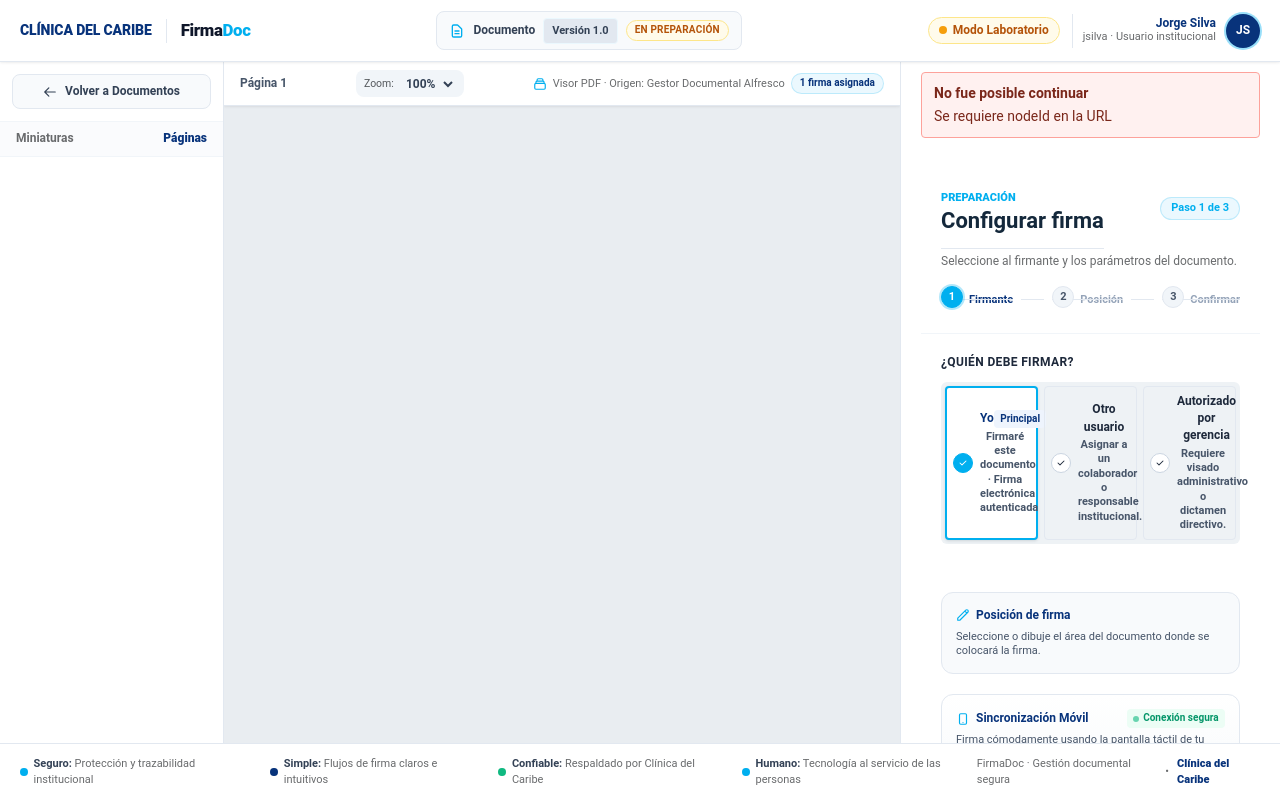
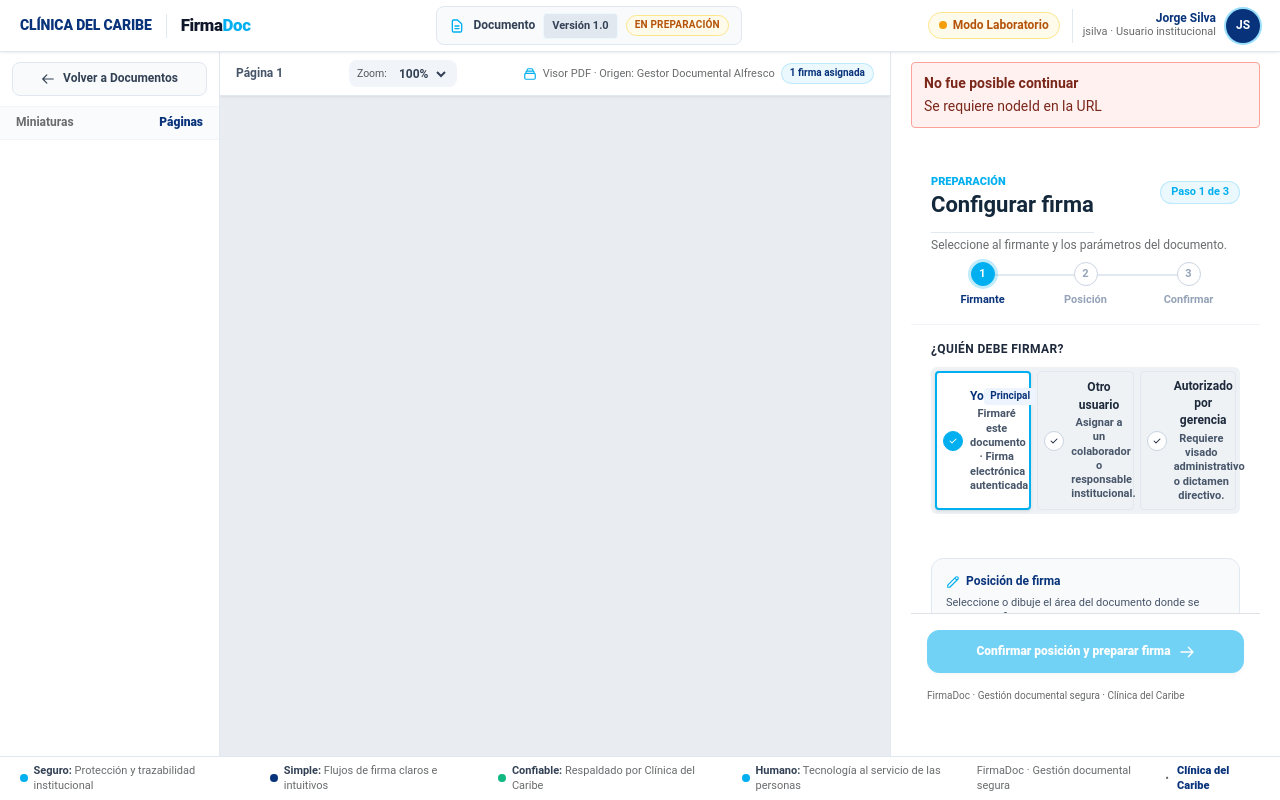
Before and after one commit to GamaYuto/firmadoc, a Python web app: template frontend/templates/iniciar.html in a window 1280 px wide. Run offline with Jinja, Linux system fonts and the light colour scheme; the template is opened without the code that fills it, so the values that code supplies are empty.

Commit message:
style(ui): fix footer overlay, stepper connectors and thumbnail layout in firmadoc-theme.css

```diff
--- a/frontend/static/css/firmadoc-theme.css
+++ b/frontend/static/css/firmadoc-theme.css
@@ -84,16 +84,18 @@ html, body {
 .app-header {
   background: var(--cdc-white);
   border-bottom: 1px solid var(--cdc-slate-200);
-  padding: 0.625rem 1.25rem;
-  min-height: 3.875rem;
+  padding: 0.375rem 1.25rem;
+  min-height: 3.25rem;
+  height: 3.25rem;
   display: flex;
   align-items: center;
   justify-content: space-between;
   gap: 1rem;
-  position: sticky;
-  top: 0;
+  position: relative;
   z-index: 40;
   box-shadow: var(--cdc-shadow-subtle);
+  flex-shrink: 0;
+  box-sizing: border-box;
 }
 
 .brand-block {
@@ -280,13 +282,27 @@ html, body {
   box-shadow: 0 0 0 2px rgba(0, 175, 239, 0.4);
 }
 
+/* Layout operacional de pantalla completa */
+.operational-body {
+  height: 100vh;
+  min-height: 100vh;
+  max-height: 100vh;
+  display: flex;
+  flex-direction: column;
+  overflow: hidden;
+  margin: 0;
+  padding: 0;
+}
+
 /* ==========================================================================
    SHELL DE 3 COLUMNAS STITCH
    ========================================================================== */
 .app-shell {
   display: grid;
-  grid-template-columns: 224px minmax(0, 1fr) minmax(340px, 380px);
-  height: calc(100vh - 3.875rem);
+  grid-template-columns: 220px minmax(0, 1fr) minmax(340px, 390px);
+  flex: 1 1 0%;
+  min-height: 0;
+  height: auto;
   overflow: hidden;
   background-color: var(--cdc-slate-100);
 }
@@ -300,11 +316,13 @@ html, body {
   padding: 0;
   overflow: hidden;
   height: 100%;
+  min-height: 0;
 }
 
 .sidebar-return-area {
-  padding: 0.75rem;
+  padding: 0.625rem 0.75rem;
   border-bottom: 1px solid var(--cdc-slate-100);
+  flex-shrink: 0;
 }
 
 .btn-return {
@@ -313,7 +331,7 @@ html, body {
   align-items: center;
   justify-content: center;
   gap: 0.5rem;
-  padding: 0.5rem 0.75rem;
+  padding: 0.45rem 0.75rem;
   font-size: 0.75rem;
   font-weight: 700;
   color: var(--cdc-slate-700);
@@ -332,7 +350,7 @@ html, body {
 }
 
 .sidebar-title-bar {
-  padding: 0.5rem 1rem;
+  padding: 0.45rem 1rem;
   display: flex;
   align-items: center;
   justify-content: space-between;
@@ -341,6 +359,7 @@ html, body {
   color: var(--cdc-gray);
   background: rgba(248, 250, 252, 0.7);
   border-bottom: 1px solid var(--cdc-slate-100);
+  flex-shrink: 0;
 }
 
 .sidebar-page-count {
@@ -348,8 +367,10 @@ html, body {
   font-weight: 800;
 }
 
-.sidebar-thumbs-container {
-  flex: 1;
+.sidebar-thumbs-container,
+.sidebar #thumbs {
+  flex: 1 1 0%;
+  min-height: 0;
   overflow-y: auto;
   padding: 0.75rem;
   display: flex;
@@ -561,13 +608,15 @@ html, body {
   border-left: 1px solid var(--cdc-slate-200);
   display: flex;
   flex-direction: column;
-  overflow-y: auto;
+  overflow: hidden;
   height: 100%;
+  min-height: 0;
 }
 
 .wizard-header {
-  padding: 1.25rem;
+  padding: 0.875rem 1.25rem 0.5rem;
   border-bottom: 1px solid var(--cdc-slate-100);
+  flex-shrink: 0;
 }
 
 .wizard-title-row {
@@ -597,39 +646,55 @@ html, body {
 .wizard-subtitle {
   font-size: 0.75rem;
   color: var(--cdc-gray);
-  margin: 0 0 1rem 0;
+  margin: 0 0 0.5rem 0;
 }
 
-/* Stepper moderno horizontal */
+/* Stepper moderno horizontal: círculos arriba, texto abajo, conector detrás */
 .workflow-steps {
   display: flex;
-  align-items: center;
+  align-items: flex-start;
+  justify-content: space-between;
   list-style: none;
   padding: 0;
-  margin: 0;
+  margin: 0.5rem 0 0.5rem;
+  position: relative;
+  width: 100%;
 }
 
 .workflow-steps li {
   display: flex;
+  flex-direction: column;
   align-items: center;
-  gap: 0.375rem;
+  gap: 0.25rem;
   font-size: 0.6875rem;
   font-weight: 600;
   color: var(--cdc-slate-400);
+  position: relative;
+  z-index: 2;
+  flex: 1;
+  text-align: center;
+}
+
+.workflow-steps li::before {
+  display: none !important;
+  content: none !important;
 }
 
 .workflow-steps li span {
-  width: 1.375rem;
-  height: 1.375rem;
+  width: 1.5rem;
+  height: 1.5rem;
   border-radius: 50%;
   display: inline-flex;
   align-items: center;
   justify-content: center;
   font-size: 0.6875rem;
   font-weight: 700;
-  background: var(--cdc-slate-100);
-  border: 1px solid var(--cdc-slate-200);
-  color: var(--cdc-slate-600);
+  background: var(--cdc-white);
+  border: 1px solid var(--cdc-slate-300);
+  color: var(--cdc-slate-500);
+  margin-bottom: 0.125rem;
+  position: relative;
+  z-index: 3;
 }
 
 .workflow-steps li.active {
@@ -641,22 +706,28 @@ html, body {
   background: var(--cdc-cyan);
   border-color: var(--cdc-cyan);
   color: var(--cdc-white);
-  box-shadow: 0 0 0 2px rgba(0, 175, 239, 0.3);
+  box-shadow: 0 0 0 3px rgba(0, 175, 239, 0.25);
 }
 
 .workflow-step-divider {
-  flex: 1;
-  height: 1px;
+  position: absolute;
+  top: 0.75rem;
+  left: 16%;
+  right: 16%;
+  height: 2px;
   background: var(--cdc-slate-200);
-  margin: 0 0.5rem;
+  z-index: 1;
+  pointer-events: none;
 }
 
 .wizard-body {
-  padding: 1.25rem;
+  padding: 1rem 1.25rem;
   display: flex;
   flex-direction: column;
-  gap: 1.25rem;
-  flex: 1;
+  gap: 1rem;
+  flex: 1 1 0%;
+  min-height: 0;
+  overflow-y: auto;
 }
 
 /* Sección "¿Quién debe firmar?" - Tarjetas Interactivas */
@@ -666,22 +737,24 @@ html, body {
   color: var(--cdc-slate-800);
   text-transform: uppercase;
   letter-spacing: 0.03em;
-  margin-bottom: 0.625rem;
+  margin-bottom: 0.5rem;
   display: block;
 }
 
 .signer-card {
   border: 1px solid var(--cdc-slate-200);
   border-radius: 0.75rem;
-  padding: 0.875rem;
+  padding: 0.625rem 0.75rem;
   background: var(--cdc-white);
   cursor: pointer;
   transition: all 0.15s ease;
   display: flex;
   align-items: flex-start;
-  gap: 0.75rem;
-  margin-bottom: 0.625rem;
+  gap: 0.625rem;
+  margin-bottom: 0.5rem;
   position: relative;
+  width: 100%;
+  box-sizing: border-box;
 }
 
 .signer-card:hover {
@@ -896,7 +969,7 @@ html, body {
 .corporate-footer {
   background: var(--cdc-white);
   border-top: 1px solid var(--cdc-slate-200);
-  padding: 0.75rem 1.25rem;
+  padding: 0.35rem 1.25rem;
   display: flex;
   align-items: center;
   justify-content: space-between;
```
Also changed, not shown: other parts of frontend/static/css/firmadoc-theme.css (+38 -3 lines).
